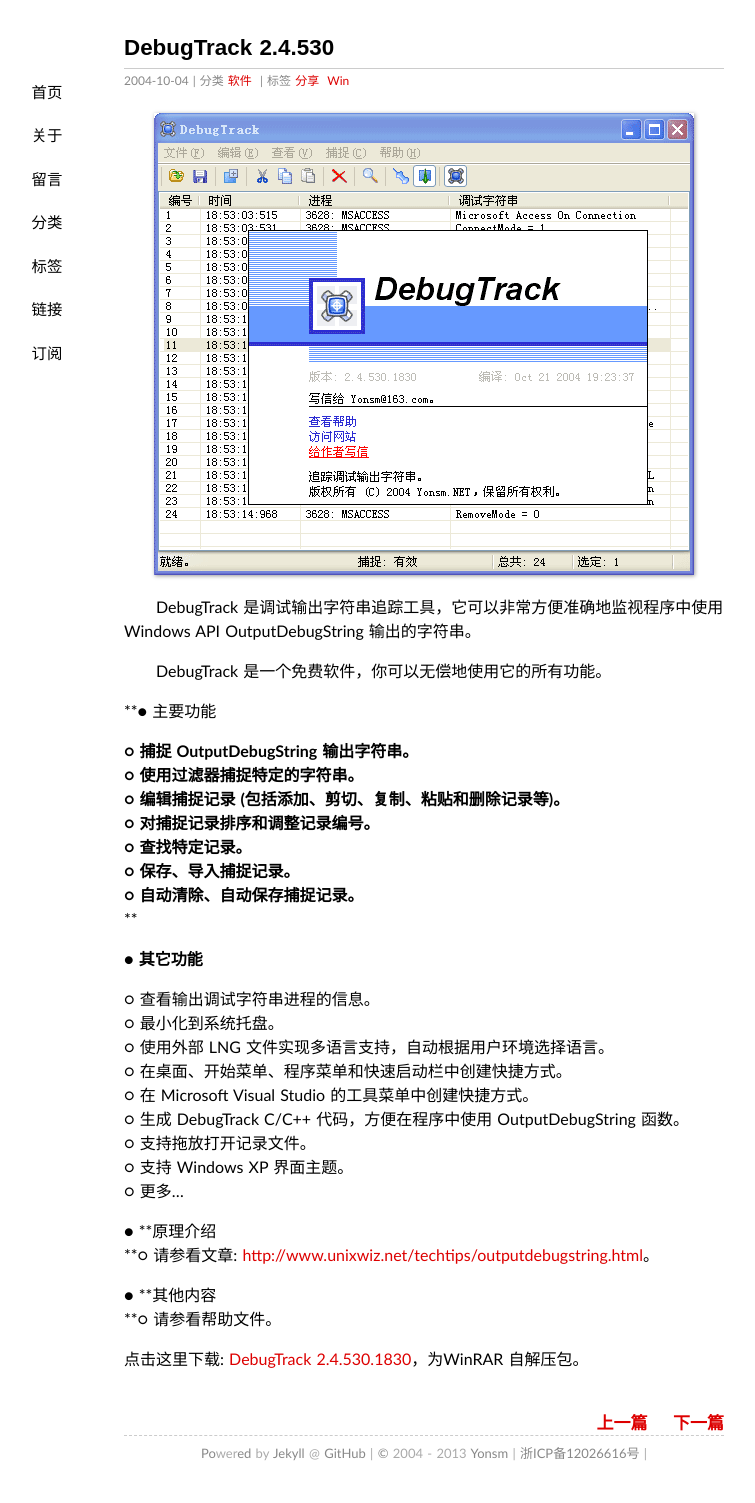
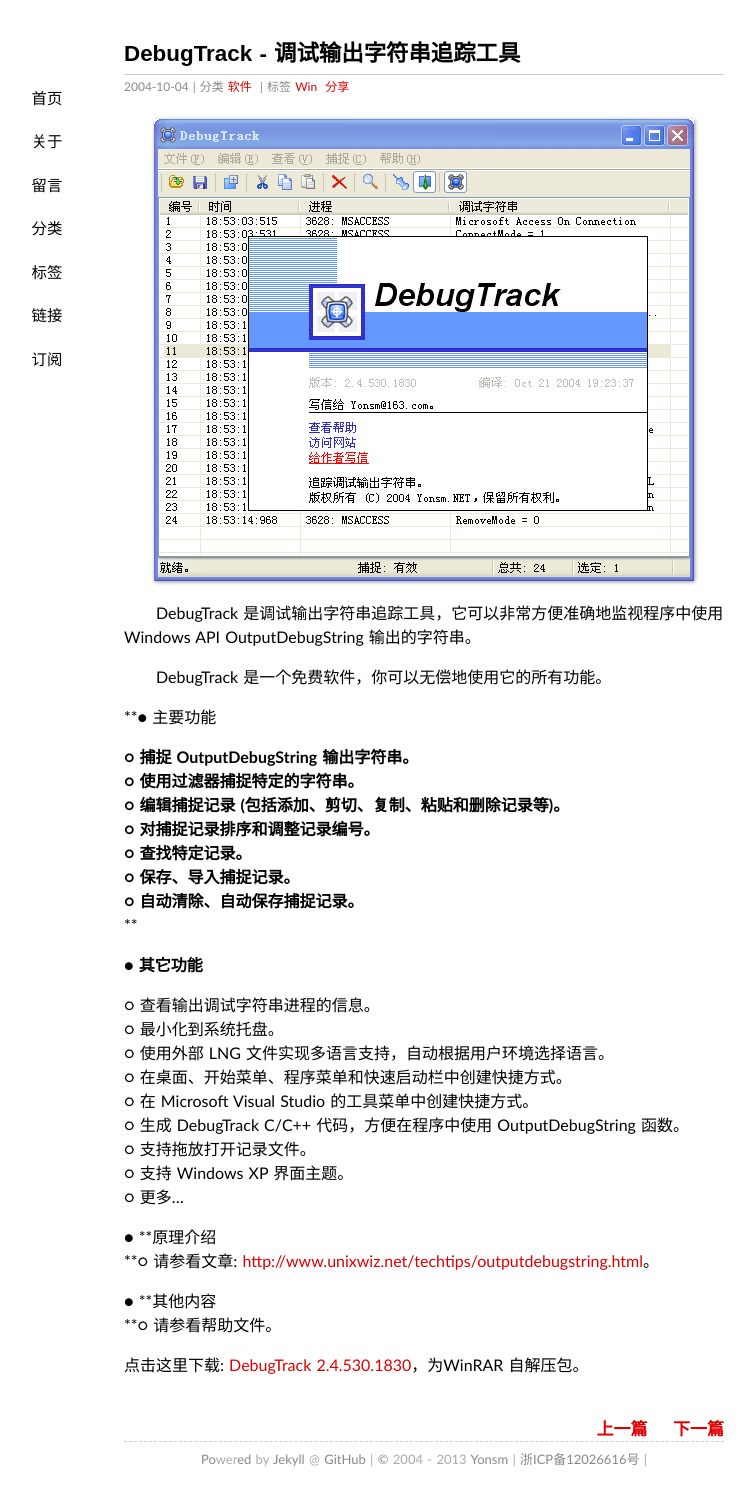
Before and after one commit to Yonsm/Yonsm.github.io, a Jekyll site: the page built from _posts/2004-10-04-debugtrack.md, in a window 1280 px wide. Shown: the whole page, without its empty margins (216-971 px from the left). Built offline with Jekyll 4.4.1, drawn with Linux system fonts in a browser that asks for light colours; some web fonts are replaced; Markdown is read by kramdown in place of the engine named in the settings; comment, search, counter and statistics services are not loaded.

Commit message:
更新标题

```diff
--- a/_posts/2004-10-04-debugtrack.md
+++ b/_posts/2004-10-04-debugtrack.md
@@ -1,10 +1,10 @@
 ---
 date: 2004-10-04 02:44:30+00:00
 layout: post
-title: DebugTrack 2.4.530
+title: DebugTrack - 调试输出字符串追踪工具
 thread: 164
 categories: 软件
-tags: 分享 Win
+tags:  Win 分享
 ---
 
 ![ ](/assets/1096800239.gif)
```
